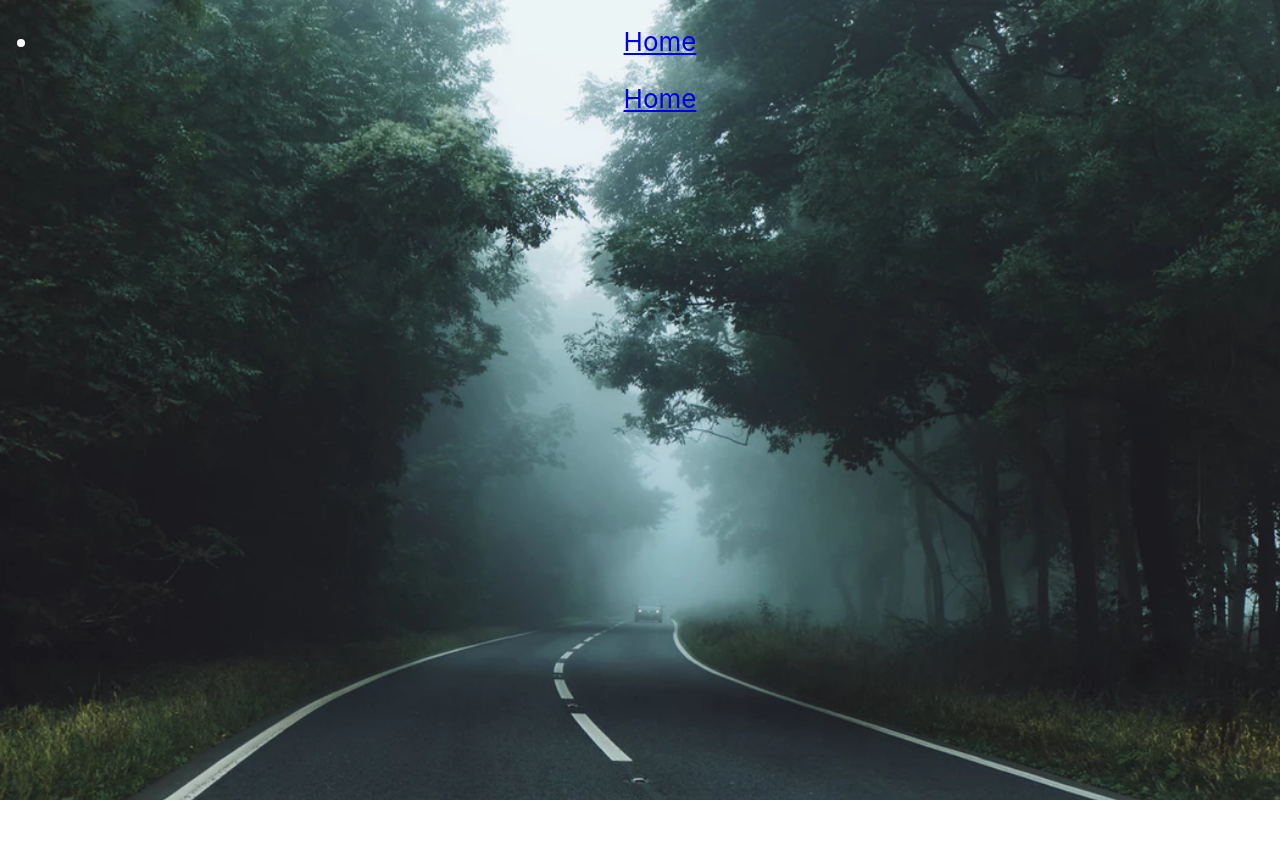
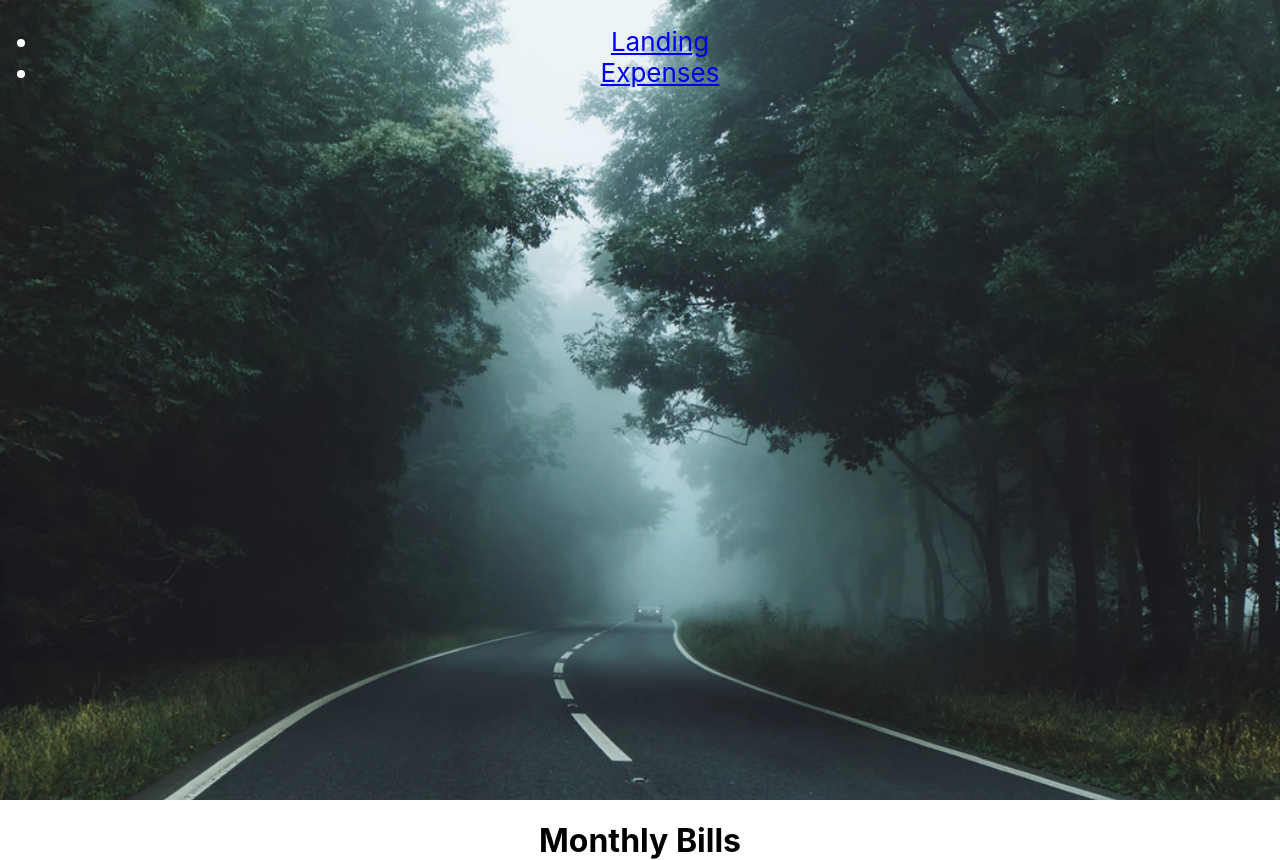
Before and after one commit to rabbitattack/capstoneFront, a React (Create React App) app: page /Expenses in a window 1280 px wide. Before the commit the page ends 800 px from the top, so only its background shows below. Built offline with nearby package versions, Linux system fonts and the light colour scheme.

Commit message:
Router added, components not yet functional

```diff
--- a/src/App.js
+++ b/src/App.js
@@ -6,25 +6,33 @@ import Login from './components/Login'
 // import Image from './components/fogForestCar.jpg'
 import { BrowserRouter as Router, Route, Link } from "react-router-dom";
 
+
 class App extends React.Component {
   render() {
     return (
-      <Router><div className="App">
+      <Router>
+        <div className="App">
           <header className="App-header">
             <div className="golf">
               <p>{Landing}</p>
               <ul>
                 <li>
-                <Link to="/Landing.js">Home</Link>
+                  <Link to="/Landing/">Landing</Link>
+                </li>
+                <li>
+                  <Link to="/Expenses/">Expenses</Link>
                 </li>
               </ul>
-            <Login />
-            {/* <button onClick={} className="expenses">My Monthly Expenses</button> */}
             </div>
           </header>
+
+          <Route path="/" exact component={Login} />
+          <Route path="/Landing/" component={Landing} />
+          <Route path="/Expenses/" component={Expenses} />
         </div>
-      </Router >);
+      </Router>);
   }
 }
 
+
 export default App;
--- a/src/components/Expenses.js
+++ b/src/components/Expenses.js
@@ -3,12 +3,10 @@ import React from 'react';
 class Expenses extends React.Component {
     render() {
         return (
-            <div className="sixpense">
-                <header className="App-header">
-                    <p>
-
-                    </p>
-                </header>
+            <div className="Land">
+                <p>
+                    <h1>Monthly Bills</h1>
+                </p>
             </div>
         );
     }
--- a/src/components/Landing.js
+++ b/src/components/Landing.js
@@ -4,6 +4,7 @@ class Landing extends React.Component {
   render() {
     return (
       <div className="land">
+        <h1>Landing Page</h1>
       </div>
     );
   }
--- a/src/components/Login.js
+++ b/src/components/Login.js
@@ -1,6 +1,6 @@
 import React from 'react';
 // import Landing from '/components/landing.js';
-import { BrowserRouter as Router, Route, Link } from "react-router-dom";
+import { Link } from "react-router-dom";
 
 class Login extends React.Component {
 
@@ -10,11 +10,12 @@ class Login extends React.Component {
 
     render() {
         return (
-            <Router>
-                <ul>
-                    <Link to="/Landing.js">Home</Link>
-                </ul>
-            </Router>
+            <ul>
+                <li>
+                    <Link to="/Landing">Home</Link>
+                </li>
+            </ul>
+
         );
     }
 }
```
Lines whose indentation alone changed are shown as unchanged.
